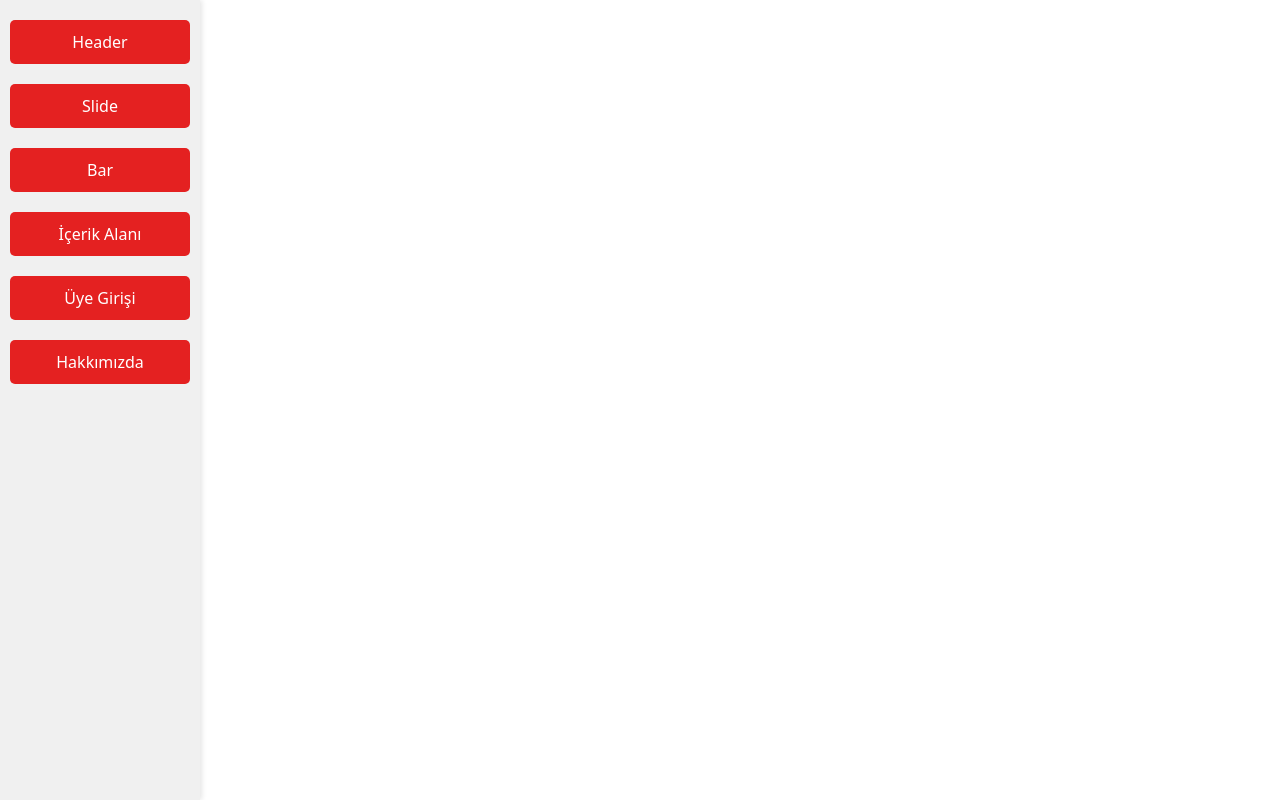
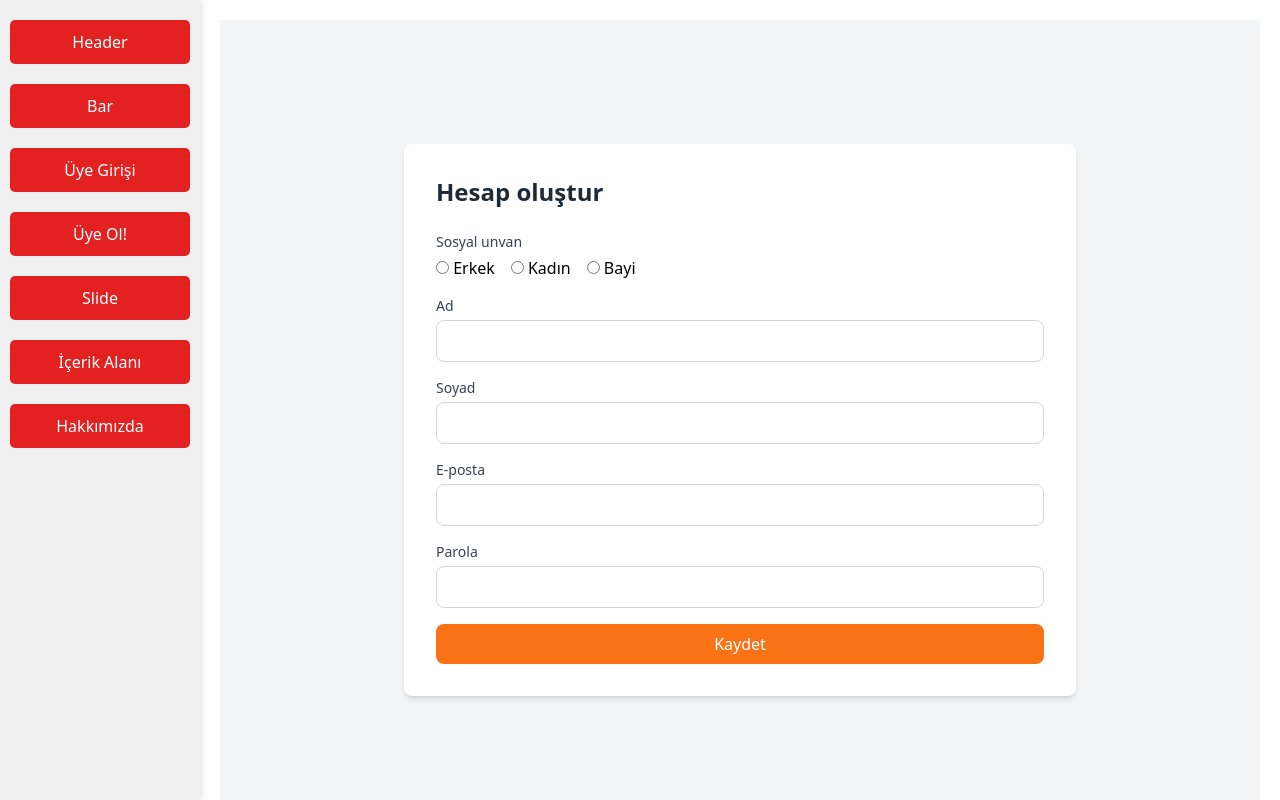
Before and after one commit to ahmetburakkir/KodLab, a Nuxt app: page /components/uyeolustur in a window 1280 px wide. Built offline with nearby package versions, Linux system fonts and the light colour scheme.

Commit message:
gelişim5

```diff
--- a/layouts/default.vue
+++ b/layouts/default.vue
@@ -4,10 +4,11 @@
     <nav class="sidebar">
       <div class="button-group">
         <button class="button"><NuxtLink to="/">Header</NuxtLink></button>
+        <button class="button"><NuxtLink to="/components/Bar">Bar</NuxtLink></button>
+        <button class="button"><NuxtLink to="/components/Form">Üye Girişi</NuxtLink></button>
+        <button class="button"><NuxtLink to="/components/uyeolustur">Üye Ol!</NuxtLink></button>
         <button class="button"><NuxtLink to="/components/slider">Slide</NuxtLink></button>
-        <button class="button"><NuxtLink to="/components/Bar">Bar</NuxtLink></button>
         <button class="button"><NuxtLink to="/components/ContentArea">İçerik Alanı</NuxtLink></button>
-        <button class="button"><NuxtLink to="/components/Form">Üye Girişi</NuxtLink></button>
         <button class="button"><NuxtLink to="/components/about">Hakkımızda</NuxtLink></button>
       </div>
     </nav>
--- a/pages/components/Form.vue
+++ b/pages/components/Form.vue
@@ -1,13 +1,89 @@
 <template>
-    <div>
-<p>Lorem ipsum dolor sit amet consectetur adipisicing elit. Soluta dolorum culpa exercitationem dolore unde! Deleniti soluta dolore nostrum. Vero cumque iste quas animi exercitationem provident neque placeat quo voluptatum magnam.</p>
+    <div class="flex items-center justify-center min-h-screen bg-gray-100">
+      <div class="w-full max-w-md bg-white p-8 shadow-md rounded-lg">
+        <h2 class="text-2xl font-bold text-gray-800 mb-6">Hesabınıza giriş yapın</h2>
+        <!-- Başarı Mesajı -->
+        <div
+          v-if="showSuccessMessage"
+          class="mb-4 p-3 text-sm text-green-700 bg-green-100 border border-green-300 rounded"
+        >
+          Giriş başarılı!
+        </div>
+
+        <form @submit.prevent="handleLogin">
+          <!-- E-posta Girişi -->
+          <div class="mb-4">
+            <label for="email" class="block text-sm font-medium text-gray-700 mb-1">E-posta</label>
+            <input
+              type="email"
+              id="email"
+              v-model="email"
+              class="w-full px-3 py-2 border border-gray-300 rounded-lg focus:outline-none focus:ring-2 focus:ring-orange-500 focus:border-orange-500"
+            />
+          </div>
+          <!-- Şifre Girişi -->
+          <div class="mb-4">
+            <label for="password" class="block text-sm font-medium text-gray-700 mb-1">Parola</label>
+            <div class="relative">
+              <input
+                type="password"
+                id="password"
+                v-model="password"
+                class="w-full px-3 py-2 border border-gray-300 rounded-lg focus:outline-none focus:ring-2 focus:ring-orange-500 focus:border-orange-500"
+              />
+            </div>
+          </div>
+          <!-- Giriş Yap Butonu -->
+          <button
+            type="submit"
+            class="w-full py-2 px-4 text-white bg-orange-500 hover:bg-orange-600 rounded-lg focus:outline-none focus:ring-2 focus:ring-orange-500"
+          >
+            Oturum Aç
+          </button>
+        </form>
+
+        <!-- Üye Ol Butonu -->
+        <div class="mt-6 text-center">
+          <p class="text-sm text-gray-600">
+            Hesap yok mu?
+            <NuxtLink
+              to="/components/uyeolustur"
+              class="text-orange-500 hover:underline"
+            >
+              Bir hesap oluşturun
+            </NuxtLink>
+          </p>
+        </div>
+      </div>
     </div>
-</template>
+  </template>
 
-<script setup>
+  <script setup>
+  import { ref } from "vue";
 
-</script>
+  // Form verileri
+  const email = ref("");
+  const password = ref("");
 
-<style lang="scss" scoped>
+  // Başarı mesajı için durum
+  const showSuccessMessage = ref(false);
 
-</style>
+  const handleLogin = () => {
+    // Burada gerçek bir giriş doğrulama işlemi yapılabilir
+    if (email.value && password.value) {
+      // Giriş başarılı mesajını göster
+      showSuccessMessage.value = true;
+
+      // Mesajı 3 saniye sonra gizle
+      setTimeout(() => {
+        showSuccessMessage.value = false;
+      }, 3000);
+    } else {
+      alert("Lütfen tüm alanları doldurun!");
+    }
+  };
+  </script>
+
+  <style scoped>
+  /* İsteğe bağlı özel stiller buraya eklenebilir */
+  </style>
--- /dev/null
+++ b/pages/components/uyeolustur.vue
@@ -0,0 +1,120 @@
+<template>
+    <div class="flex items-center justify-center min-h-screen bg-gray-100">
+      <div class="w-full max-w-2xl bg-white p-8 shadow-md rounded-lg">
+        <h2 class="text-2xl font-bold text-gray-800 mb-6">Hesap oluştur</h2>
+
+        <!-- Başarı Mesajı -->
+        <div
+          v-if="showSuccessMessage"
+          class="mb-4 p-3 text-sm text-green-700 bg-green-100 border border-green-300 rounded"
+        >
+          Üye olma işlemi başarılı!
+        </div>
+
+        <form @submit.prevent="handleSignUp">
+          <!-- Sosyal Unvan -->
+          <div class="mb-4">
+            <label class="block text-sm font-medium text-gray-700 mb-1">Sosyal unvan</label>
+            <div class="flex gap-4">
+              <label><input type="radio" value="Erkek" v-model="socialTitle" /> Erkek</label>
+              <label><input type="radio" value="Kadın" v-model="socialTitle" /> Kadın</label>
+              <label><input type="radio" value="Bayi" v-model="socialTitle" /> Bayi</label>
+            </div>
+          </div>
+
+          <!-- Ad -->
+          <div class="mb-4">
+            <label for="firstName" class="block text-sm font-medium text-gray-700 mb-1">Ad</label>
+            <input
+              type="text"
+              id="firstName"
+              v-model="firstName"
+              class="w-full px-3 py-2 border border-gray-300 rounded-lg focus:outline-none focus:ring-2 focus:ring-orange-500 focus:border-orange-500"
+            />
+          </div>
+
+          <!-- Soyad -->
+          <div class="mb-4">
+            <label for="lastName" class="block text-sm font-medium text-gray-700 mb-1">Soyad</label>
+            <input
+              type="text"
+              id="lastName"
+              v-model="lastName"
+              class="w-full px-3 py-2 border border-gray-300 rounded-lg focus:outline-none focus:ring-2 focus:ring-orange-500 focus:border-orange-500"
+            />
+          </div>
+
+          <!-- E-posta -->
+          <div class="mb-4">
+            <label for="email" class="block text-sm font-medium text-gray-700 mb-1">E-posta</label>
+            <input
+              type="email"
+              id="email"
+              v-model="email"
+              class="w-full px-3 py-2 border border-gray-300 rounded-lg focus:outline-none focus:ring-2 focus:ring-orange-500 focus:border-orange-500"
+            />
+          </div>
+
+          <!-- Parola -->
+          <div class="mb-4">
+            <label for="password" class="block text-sm font-medium text-gray-700 mb-1">Parola</label>
+            <input
+              type="password"
+              id="password"
+              v-model="password"
+              class="w-full px-3 py-2 border border-gray-300 rounded-lg focus:outline-none focus:ring-2 focus:ring-orange-500 focus:border-orange-500"
+            />
+          </div>
+
+          <!-- Üye Ol Butonu -->
+          <button
+            type="submit"
+            class="w-full py-2 px-4 text-white bg-orange-500 hover:bg-orange-600 rounded-lg focus:outline-none focus:ring-2 focus:ring-orange-500"
+          >
+            Kaydet
+          </button>
+        </form>
+      </div>
+    </div>
+  </template>
+
+  <script setup>
+  import { ref } from "vue";
+
+  // Form verileri
+  const socialTitle = ref("");
+  const firstName = ref("");
+  const lastName = ref("");
+  const email = ref("");
+  const password = ref("");
+
+  // Başarı mesajı için durum
+  const showSuccessMessage = ref(false);
+
+  const handleSignUp = () => {
+    // Tüm alanlar doldurulmuşsa başarılı mesajını göster
+    if (socialTitle.value && firstName.value && lastName.value && email.value && password.value) {
+      showSuccessMessage.value = true;
+
+      // Mesajı 3 saniye sonra gizle
+      setTimeout(() => {
+        showSuccessMessage.value = false;
+      }, 3000);
+
+      // Burada bir API çağrısı yapılabilir
+      console.log("Kullanıcı verileri:", {
+        socialTitle: socialTitle.value,
+        firstName: firstName.value,
+        lastName: lastName.value,
+        email: email.value,
+        password: password.value,
+      });
+    } else {
+      alert("Lütfen tüm alanları doldurun!");
+    }
+  };
+  </script>
+
+  <style scoped>
+  /* İsteğe bağlı özel stiller buraya eklenebilir */
+  </style>
```
Also changed, not shown: pages/index.vue (+35 -21 lines).
